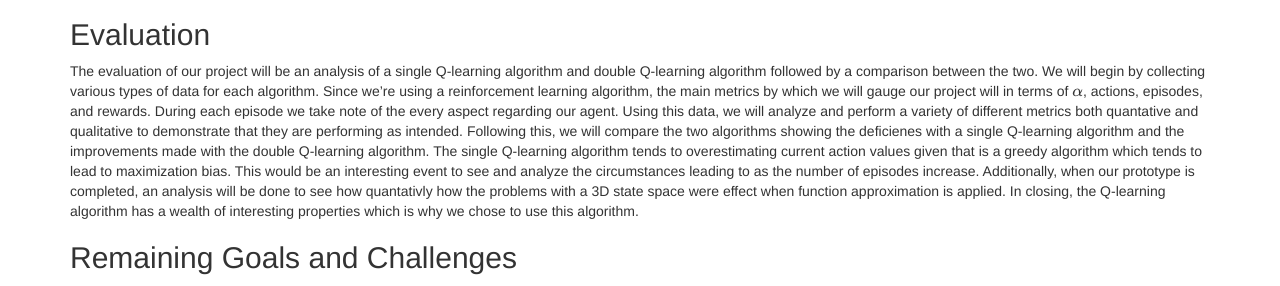
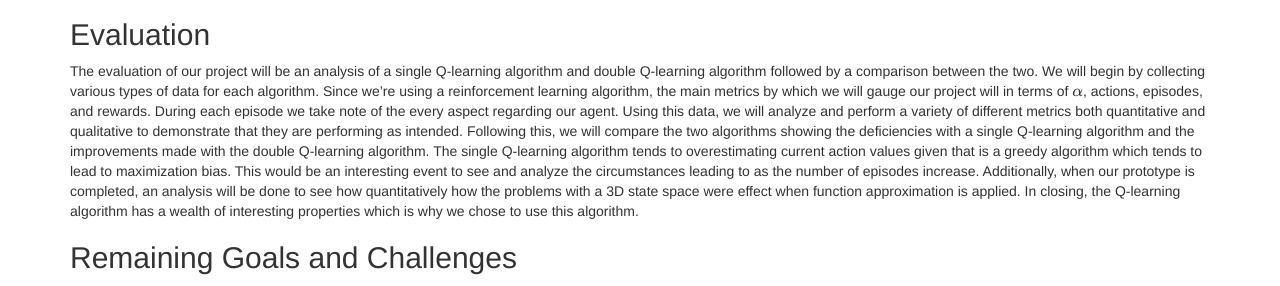
Before and after one commit to andrewdoh/scuba_diver, a Jekyll site: the page built from docs/status.md, in a window 1280 px wide and 900 px high, scrolled down 1179 px. Shown: the part 177-463 px from the top of the window. Built offline with Jekyll 4.4.1, drawn with Linux system fonts in a browser that asks for light colours; formulas are drawn with MathJax 3.

Commit message:
Update status.md

```diff
--- a/docs/status.md
+++ b/docs/status.md
@@ -28,7 +28,7 @@ For our project, we use Q-learning as the basis for our agent to explore a custo
 #### conclusion paragraph ####
 
 ## Evaluation ##
-The evaluation of our project will be an analysis of a single Q-learning algorithm and double Q-learning algorithm followed by a comparison between the two. We will begin by collecting various types of data for each algorithm. Since we're using a reinforcement learning algorithm, the main metrics by which we will gauge our project will in terms of $$\alpha$$, actions, episodes, and rewards. During each episode we take note of the every aspect regarding our agent. Using this data, we will analyze and perform a variety of different metrics both quantative and qualitative to demonstrate that they are performing as intended. Following this, we will compare the two algorithms showing the deficienes with a single Q-learning algorithm and the improvements made with the double Q-learning algorithm. The single Q-learning algorithm tends to overestimating current action values given that is a greedy algorithm which tends to lead to maximization bias. This would be an interesting event to see and analyze the circumstances leading to as the number of episodes increase. Additionally, when our prototype is completed, an analysis will be done to see how quantativly how the problems with a 3D state space were effect when function approximation is applied. In closing, the Q-learning algorithm has a wealth of interesting properties which is why we chose to use this algorithm.
+The evaluation of our project will be an analysis of a single Q-learning algorithm and double Q-learning algorithm followed by a comparison between the two. We will begin by collecting various types of data for each algorithm. Since we're using a reinforcement learning algorithm, the main metrics by which we will gauge our project will in terms of $$\alpha$$, actions, episodes, and rewards. During each episode we take note of the every aspect regarding our agent. Using this data, we will analyze and perform a variety of different metrics both quantitative and qualitative to demonstrate that they are performing as intended. Following this, we will compare the two algorithms showing the deficiencies with a single Q-learning algorithm and the improvements made with the double Q-learning algorithm. The single Q-learning algorithm tends to overestimating current action values given that is a greedy algorithm which tends to lead to maximization bias. This would be an interesting event to see and analyze the circumstances leading to as the number of episodes increase. Additionally, when our prototype is completed, an analysis will be done to see how quantitatively how the problems with a 3D state space were effect when function approximation is applied. In closing, the Q-learning algorithm has a wealth of interesting properties which is why we chose to use this algorithm.
 
 
 ## Remaining Goals and Challenges ##
```
